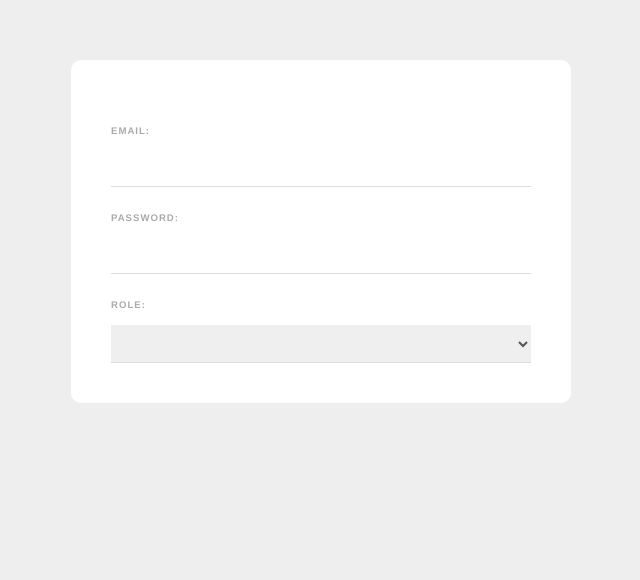
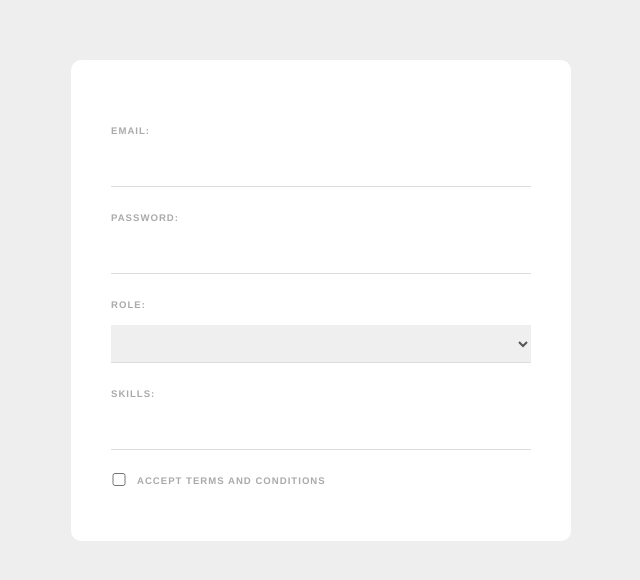
Before and after one commit to zaberzz/submit-form-vue-, a Vue app: page / in a window 1280 px wide. Shown: the top 580 px of the page, without its empty margins (319-959 px from the left). Built offline with nearby package versions, Linux system fonts and the light colour scheme.

Commit message:
add skills to form

```diff
--- a/src/components/SignupForm.vue
+++ b/src/components/SignupForm.vue
@@ -9,6 +9,15 @@
       <option value="developer">Web developer</option>
       <option value="designer">Web designer</option>
     </select>
+    <label>Skills:</label>
+    <input type="text" v-model="tempSkill" @keyup.alt="addSkill" />
+    <div v-for="skill in skills" :key="skill" class="pill">
+      {{ skill }}
+    </div>
+    <div class="terms">
+      <input type="checkbox" required v-model="term" />
+      <label>Accept terms and conditions</label>
+    </div>
   </form>
 </template>
 
@@ -19,7 +28,21 @@
       email: "",
       password: "",
       role: "",
+      term: false,
+      tempSkill: "",
+      skills: [],
     };
+  },
+  methods: {
+    addSkill(e) {
+      if (e.key === "," && this.tempSkill) {
+        if (!this.skills.includes(this.tempSkill)) {
+          this.skills.push(this.tempSkill);
+        }
+
+        this.tempSkill = "";
+      }
+    },
   },
 };
 </script>
@@ -52,4 +75,11 @@
   border-bottom: 1px solid #ddd;
   color: #555;
 }
+input[type="checkbox"] {
+  display: inline-block;
+  width: 16px;
+  margin: 0 10px 0 0;
+  position: relative;
+  top: 2px;
+}
 </style>
```
